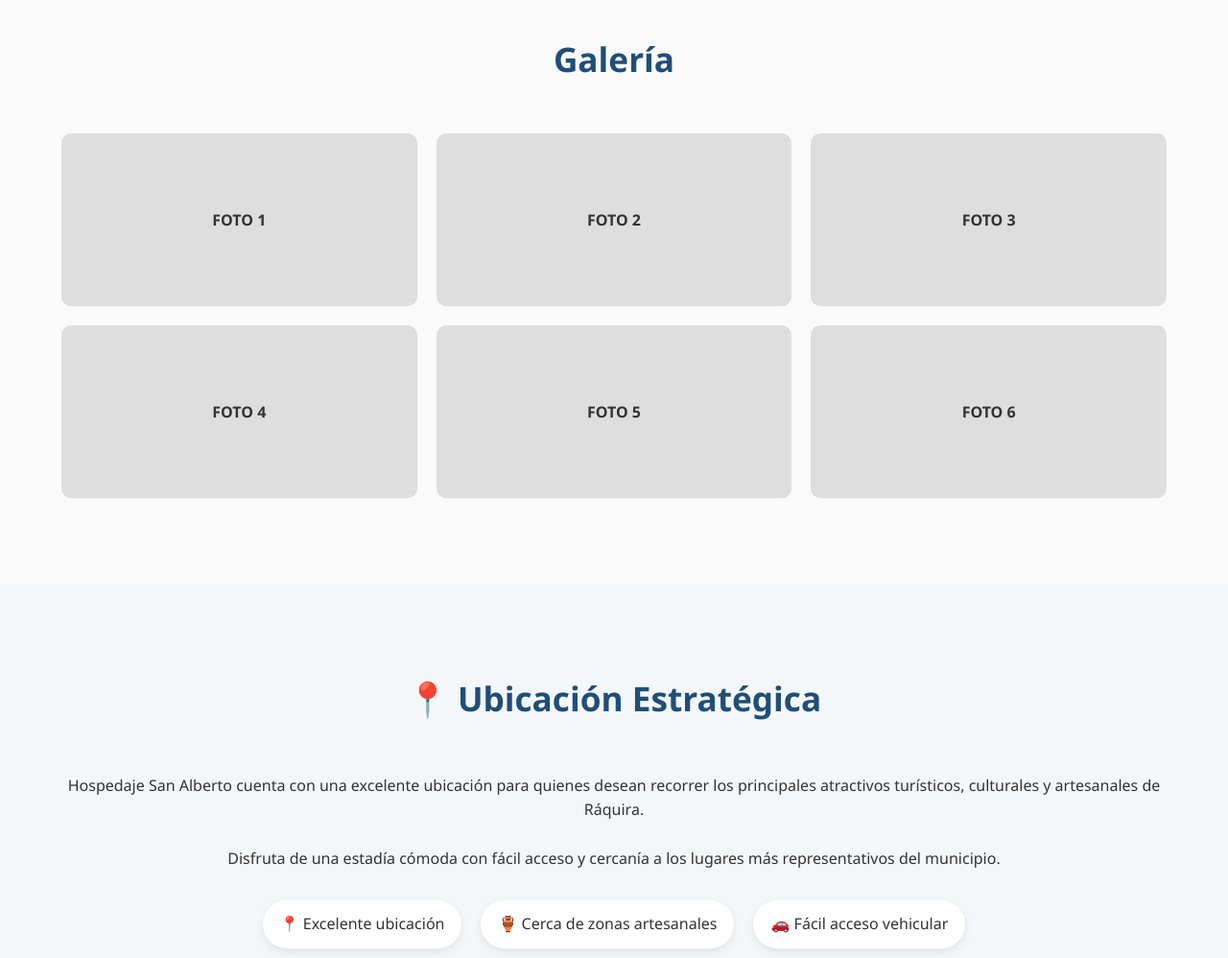
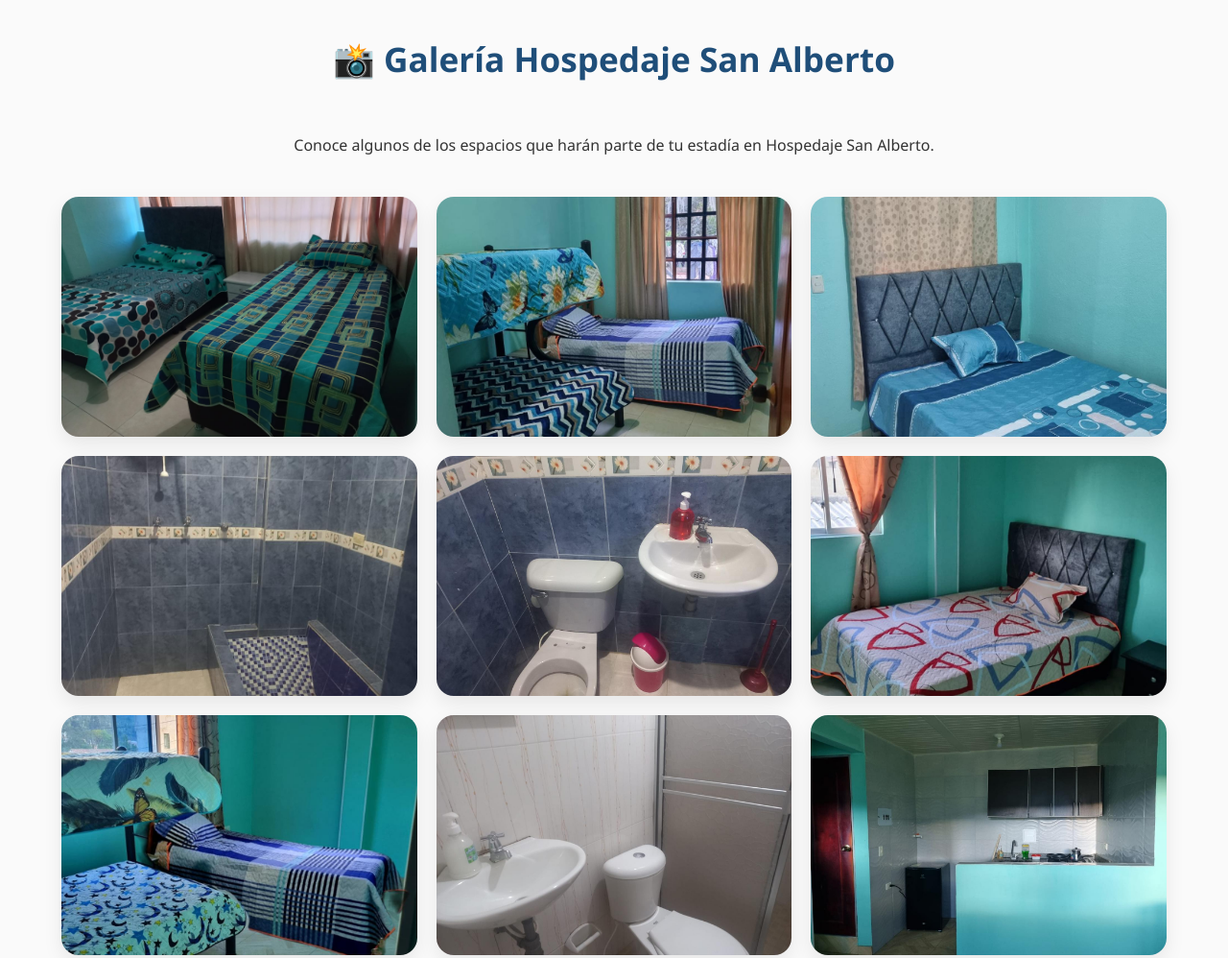
Before and after one commit to hospedajesanalberto/hospedajesanalberto.github.io, a plain HTML site: page index.html in a window 1280 px wide. Shown: the part 4740-5738 px from the top of the page at 96% size. Drawn offline with Linux system fonts and the light colour scheme.

Commit message:
Add files via upload
actualizacion galeria

```diff
--- a/index.html
+++ b/index.html
@@ -749,16 +749,37 @@ Descubre Ráquira
 <div class="container">
 
 <h2 class="section-title">
-Galería
+📸 Galería Hospedaje San Alberto
 </h2>
 
+<p style="text-align:center;max-width:900px;margin:0 auto 40px auto;">
+Conoce algunos de los espacios que harán parte de tu estadía en Hospedaje San Alberto.
+</p>
+
 <div class="gallery">
-<div>FOTO 1</div>
-<div>FOTO 2</div>
-<div>FOTO 3</div>
-<div>FOTO 4</div>
-<div>FOTO 5</div>
-<div>FOTO 6</div>
+
+    <!-- Apartamento 1 -->
+
+    <img src="apartamento1/habitacion1.jpg" alt="Habitación 1 Apartamento 1">
+
+    <img src="apartamento1/habitacion2.jpg" alt="Habitación 2 Apartamento 1">
+
+    <img src="apartamento1/habitacion3.jpg" alt="Habitación 3 Apartamento 1">
+
+    <img src="apartamento1/bano1.jpg" alt="Baño Apartamento 1">
+
+    <img src="apartamento1/bano2.jpg" alt="Baño Apartamento 1">
+
+    <!-- Apartamento 2 -->
+
+    <img src="apartamento2/habitacion1.jpg" alt="Habitación 1 Apartamento 2">
+
+    <img src="apartamento2/habitacion2.jpg" alt="Habitación 2 Apartamento 2">
+
+    <img src="apartamento2/bano.jpg" alt="Baño Apartamento 2">
+
+    <img src="apartamento2/cocina.jpg" alt="Cocina Apartamento 2">
+
 </div>
 
 </div>
```
